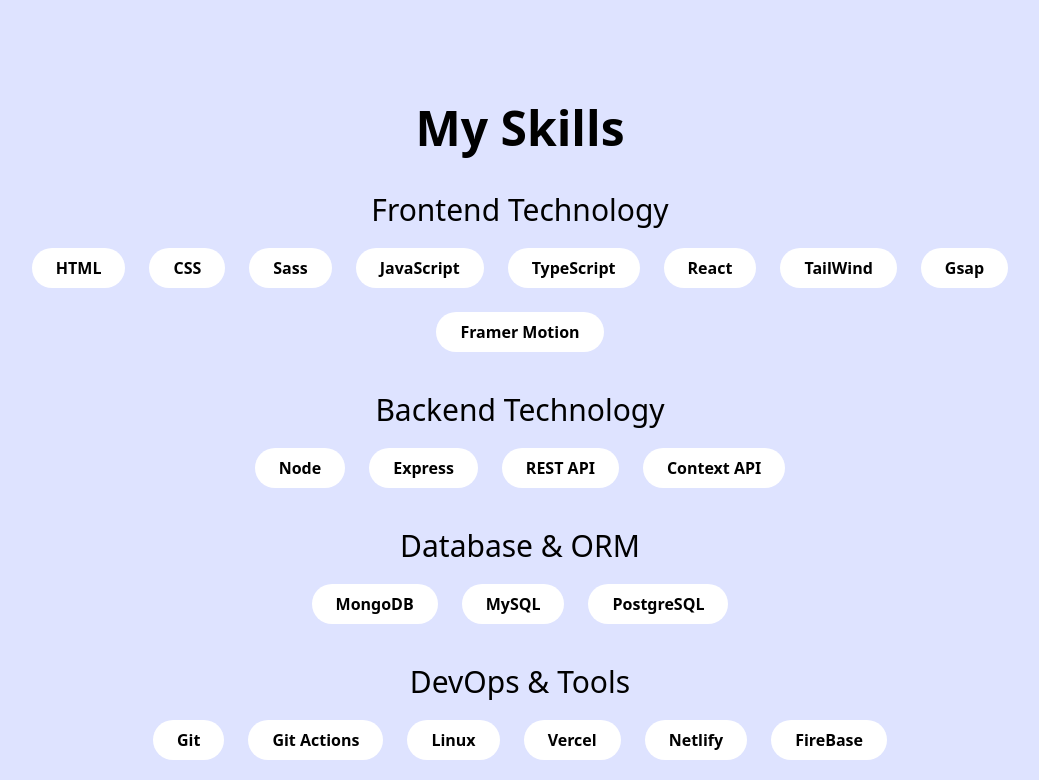
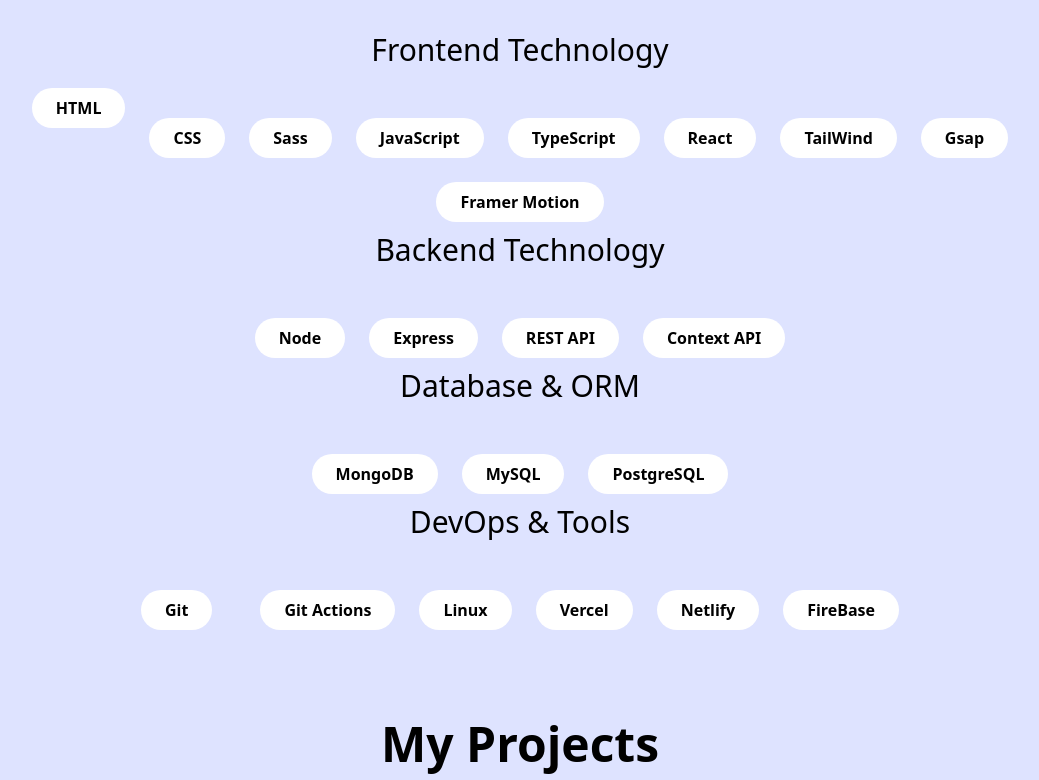
Before and after one commit to abhiishekh/FinalPortfolio, a React (Vite) app: page / in a window 1280 px wide. Shown: the part 1540-2320 px from the top of the page, without its empty margins (120-1159 px from the left). Built offline with nearby package versions, Linux system fonts and the light colour scheme.

Commit message:
animaiton adding

```diff
--- a/package.json
+++ b/package.json
@@ -10,6 +10,7 @@
     "preview": "vite preview"
   },
   "dependencies": {
+    "@gsap/react": "^2.1.1",
     "emailjs-com": "^3.2.0",
     "gsap": "^3.12.5",
     "react": "^18.3.1",
--- a/src/components/Nav.tsx
+++ b/src/components/Nav.tsx
@@ -1,22 +1,31 @@
+import { useGSAP } from "@gsap/react";
+import gsap from "gsap";
 
 const Nav = () => {
-
-
+  useGSAP(() => {
+    gsap.from('.nav-item', {
+      y:30,
+      duration: 0.8,
+      stagger: 0.2,
+      opacity: 0,
+      delay:1
+    });
+  });
 
   return (
-    <div className='bg-white/60 w-full h-16 mx-auto mt-5 rounded-full sm:w-50 md:w-75 lg:w-1/2 sticky top-5 z-10 backdrop-blur-md' >
-      <ul className='flex items-center justify-evenly w-full h-full'>
-        <li id="n1" className='py-2 px-4 hover:bg-gray-300 rounded-full font-medium transform transition-all duration-300 ease-in-out hover:shadow-lg' >
-          <a href="#home">Home</a>
+    <div className="bg-white/60 w-full h-16 mx-auto mt-5 rounded-full sm:w-50 md:w-75 lg:w-1/2 sticky top-5 z-10 backdrop-blur-md">
+      <ul className="flex items-center justify-evenly w-full h-full">
+        <li className=" py-2 px-4 hover:bg-gray-300 rounded-full font-medium transform transition-all duration-300 ease-in-out hover:shadow-lg">
+          <a className="nav-item" href="#home">Home</a>
         </li>
-        <li id="n2" className='py-2 px-4 hover:bg-gray-300 rounded-full font-medium transform transition-all duration-300 ease-in-out hover:shadow-lg'>
-          <a href="#about">About</a>
+        <li className=" py-2 px-4 hover:bg-gray-300 rounded-full font-medium transform transition-all duration-300 ease-in-out hover:shadow-lg">
+          <a className="nav-item" href="#about">About</a>
         </li>
-        <li id="n3" className='py-2 px-4 hover:bg-gray-300 rounded-full font-medium transform transition-all duration-300 ease-in-out hover:shadow-lg'>
-          <a href="#skills">Skills</a>
+        <li className=" py-2 px-4 hover:bg-gray-300 rounded-full font-medium transform transition-all duration-300 ease-in-out hover:shadow-lg">
+          <a className="nav-item" href="#skills">Skills</a>
         </li>
-        <li id="n4" className='py-2 px-4 hover:bg-gray-300 rounded-full font-medium transform transition-all duration-300 ease-in-out hover:shadow-lg'>
-          <a href="#projects">Projects</a>
+        <li className=" py-2 px-4 hover:bg-gray-300 rounded-full font-medium transform transition-all duration-300 ease-in-out hover:shadow-lg">
+          <a className="nav-item" href="#projects">Projects</a>
         </li>
       </ul>
     </div>
--- a/src/components/Skills.tsx
+++ b/src/components/Skills.tsx
@@ -1,6 +1,20 @@
 // import React from 'react'
 
+import { useGSAP } from "@gsap/react"
+import gsap from "gsap"
+
 const Skills = () => {
+
+    useGSAP(()=>{
+        gsap.from('.animation',{
+            y:30,
+            // delay:0.5,
+            duration:0.3,
+            opacity:0,
+            stagger:0.2
+        })
+    })
+
   return (
     <div className=" flex justify-center mb-10" id="skills">
         <div className=" text-center">
@@ -10,31 +24,31 @@
       <h3 className=" text-3xl font-medium mb-5">Frontend Technology</h3>
         <div className=" mb-10 lg:w-60*2 text-center mx-auto">
             <ul className=" flex flex-wrap gap-6 items-center justify-center">
-                <li className=" font-semibold px-6 py-2 bg-white rounded-full transform transition-transform duration-200 ease-in-out hover:scale-110">
+                <li className=" animation font-semibold px-6 py-2 bg-white rounded-full transform transition-transform duration-200 ease-in-out hover:scale-110">
                     <p>HTML</p>
                 </li>
-                <li className=" font-semibold px-6 py-2 bg-white rounded-full transform transition-transform duration-200 ease-in-out hover:scale-110">
+                <li className=" animation font-semibold px-6 py-2 bg-white rounded-full transform transition-transform duration-200 ease-in-out hover:scale-110">
                     <p>CSS</p>
                 </li>
-                <li className=" font-semibold px-6 py-2 bg-white rounded-full transform transition-transform duration-200 ease-in-out hover:scale-110">
+                <li className=" animation font-semibold px-6 py-2 bg-white rounded-full transform transition-transform duration-200 ease-in-out hover:scale-110">
                     <p>Sass</p>
                 </li>
-                <li className=" font-semibold px-6 py-2 bg-white rounded-full transform transition-transform duration-200 ease-in-out hover:scale-110">
+                <li className=" animation font-semibold px-6 py-2 bg-white rounded-full transform transition-transform duration-200 ease-in-out hover:scale-110">
                     <p>JavaScript</p>
                 </li>
-                <li className=" font-semibold px-6 py-2 bg-white rounded-full transform transition-transform duration-200 ease-in-out hover:scale-110">
+                <li className=" animation font-semibold px-6 py-2 bg-white rounded-full transform transition-transform duration-200 ease-in-out hover:scale-110">
                     <p>TypeScript</p>
                 </li>
-                <li className=" font-semibold px-6 py-2 bg-white rounded-full transform transition-transform duration-200 ease-in-out hover:scale-110">
+                <li className=" animation font-semibold px-6 py-2 bg-white rounded-full transform transition-transform duration-200 ease-in-out hover:scale-110">
                     <p>React</p>
                 </li>
-                <li className=" font-semibold px-6 py-2 bg-white rounded-full transform transition-transform duration-200 ease-in-out hover:scale-110">
+                <li className=" animation font-semibold px-6 py-2 bg-white rounded-full transform transition-transform duration-200 ease-in-out hover:scale-110">
                     <p>TailWind</p>
                 </li>
-                <li className=" font-semibold px-6 py-2 bg-white rounded-full transform transition-transform duration-200 ease-in-out hover:scale-110">
+                <li className=" animation font-semibold px-6 py-2 bg-white rounded-full transform transition-transform duration-200 ease-in-out hover:scale-110">
                     <p>Gsap</p>
                 </li>
-                <li className=" font-semibold px-6 py-2 bg-white rounded-full transform transition-transform duration-200 ease-in-out hover:scale-110">
+                <li className=" animation font-semibold px-6 py-2 bg-white rounded-full transform transition-transform duration-200 ease-in-out hover:scale-110">
                     <p>Framer Motion</p>
                 </li>
 
@@ -45,16 +59,16 @@
       <h3 className=" text-3xl font-medium mb-5">Backend Technology</h3>
         <div className=" mb-10 lg:w-60*2 text-center mx-auto" >
             <ul className=" flex flex-wrap gap-6 items-center justify-center">
-                <li className=" font-semibold px-6 py-2 bg-white rounded-full transform transition-transform duration-200 ease-in-out hover:scale-110">
+                <li className=" animation font-semibold px-6 py-2 bg-white rounded-full transform transition-transform duration-200 ease-in-out hover:scale-110">
                     <p>Node</p>
                 </li>
-                <li className=" font-semibold px-6 py-2 bg-white rounded-full transform transition-transform duration-200 ease-in-out hover:scale-110">
+                <li className=" animation font-semibold px-6 py-2 bg-white rounded-full transform transition-transform duration-200 ease-in-out hover:scale-110">
                     <p>Express</p>
                 </li>
-                <li className=" font-semibold px-6 py-2 bg-white rounded-full transform transition-transform duration-200 ease-in-out hover:scale-110">
+                <li className=" animation font-semibold px-6 py-2 bg-white rounded-full transform transition-transform duration-200 ease-in-out hover:scale-110">
                     <p>REST API</p>
                 </li>
-                <li className=" font-semibold px-6 py-2 bg-white rounded-full transform transition-transform duration-200 ease-in-out hover:scale-110">
+                <li className=" animation font-semibold px-6 py-2 bg-white rounded-full transform transition-transform duration-200 ease-in-out hover:scale-110">
                     <p>Context API</p>
                 </li>
 
@@ -66,16 +80,16 @@
       <h3 className=" text-3xl font-medium mb-5">Database & ORM</h3>
         <div className=" mb-10 lg:w-60*2 text-center mx-auto">
             <ul className=" flex flex-wrap gap-6 items-center justify-center">
-                <li className=" font-semibold px-6 py-2 bg-white rounded-full transform transition-transform duration-200 ease-in-out hover:scale-110">
+                <li className=" animation font-semibold px-6 py-2 bg-white rounded-full transform transition-transform duration-200 ease-in-out hover:scale-110">
                     <p>MongoDB</p>
                 </li>
-                <li className=" font-semibold px-6 py-2 bg-white rounded-full transform transition-transform duration-200 ease-in-out hover:scale-110">
+                <li className=" animation font-semibold px-6 py-2 bg-white rounded-full transform transition-transform duration-200 ease-in-out hover:scale-110">
                     <p>MySQL</p>
                 </li>
-                <li className=" font-semibold px-6 py-2 bg-white rounded-full transform transition-transform duration-200 ease-in-out hover:scale-110">
+                <li className=" animation font-semibold px-6 py-2 bg-white rounded-full transform transition-transform duration-200 ease-in-out hover:scale-110">
                     <p>PostgreSQL</p>
                 </li>
-                {/* <li className=" font-semibold px-6 py-2 bg-white rounded-full transform transition-transform duration-200 ease-in-out hover:scale-110">
+                {/* <li className=" animation font-semibold px-6 py-2 bg-white rounded-full transform transition-transform duration-200 ease-in-out hover:scale-110">
                     <p>Redis</p>
                 </li> */}
 
@@ -87,22 +101,22 @@
       <h3 className=" text-3xl font-medium mb-5">DevOps & Tools</h3>
         <div className=" mb-10 lg:w-60*2 text-center mx-auto">
             <ul className=" flex flex-wrap gap-6 items-center justify-center">
-                <li className=" font-semibold px-6 py-2 bg-white rounded-full transform transition-transform duration-200 ease-in-out hover:scale-110">
+                <li className=" mr-6 animation font-semibold px-6 py-2 bg-white rounded-full transform transition-transform duration-200 ease-in-out hover:scale-110">
                     <p>Git</p>
                 </li>
-                <li className=" font-semibold px-6 py-2 bg-white rounded-full transform transition-transform duration-200 ease-in-out hover:scale-110">
+                <li className=" animation font-semibold px-6 py-2 bg-white rounded-full transform transition-transform duration-200 ease-in-out hover:scale-110">
                     <p>Git Actions</p>
                 </li>
-                <li className=" font-semibold px-6 py-2 bg-white rounded-full transform transition-transform duration-200 ease-in-out hover:scale-110">
+                <li className=" animation font-semibold px-6 py-2 bg-white rounded-full transform transition-transform duration-200 ease-in-out hover:scale-110">
                     <p>Linux</p>
                 </li>
-                <li className=" font-semibold px-6 py-2 bg-white rounded-full transform transition-transform duration-200 ease-in-out hover:scale-110">
+                <li className=" animation font-semibold px-6 py-2 bg-white rounded-full transform transition-transform duration-200 ease-in-out hover:scale-110">
                     <p>Vercel</p>
                 </li>
-                <li className=" font-semibold px-6 py-2 bg-white rounded-full transform transition-transform duration-200 ease-in-out hover:scale-110">
+                <li className=" animation font-semibold px-6 py-2 bg-white rounded-full transform transition-transform duration-200 ease-in-out hover:scale-110">
                     <p>Netlify</p>
                 </li>
-                <li className=" font-semibold px-6 py-2 bg-white rounded-full transform transition-transform duration-200 ease-in-out hover:scale-110">
+                <li className=" animation font-semibold px-6 py-2 bg-white rounded-full transform transition-transform duration-200 ease-in-out hover:scale-110">
                     <p>FireBase</p>
                 </li>
 
```
Also changed, not shown: src/components/Intro.tsx (+33 -7 lines), 1 other file (tests, documents, lock files or other folders).
